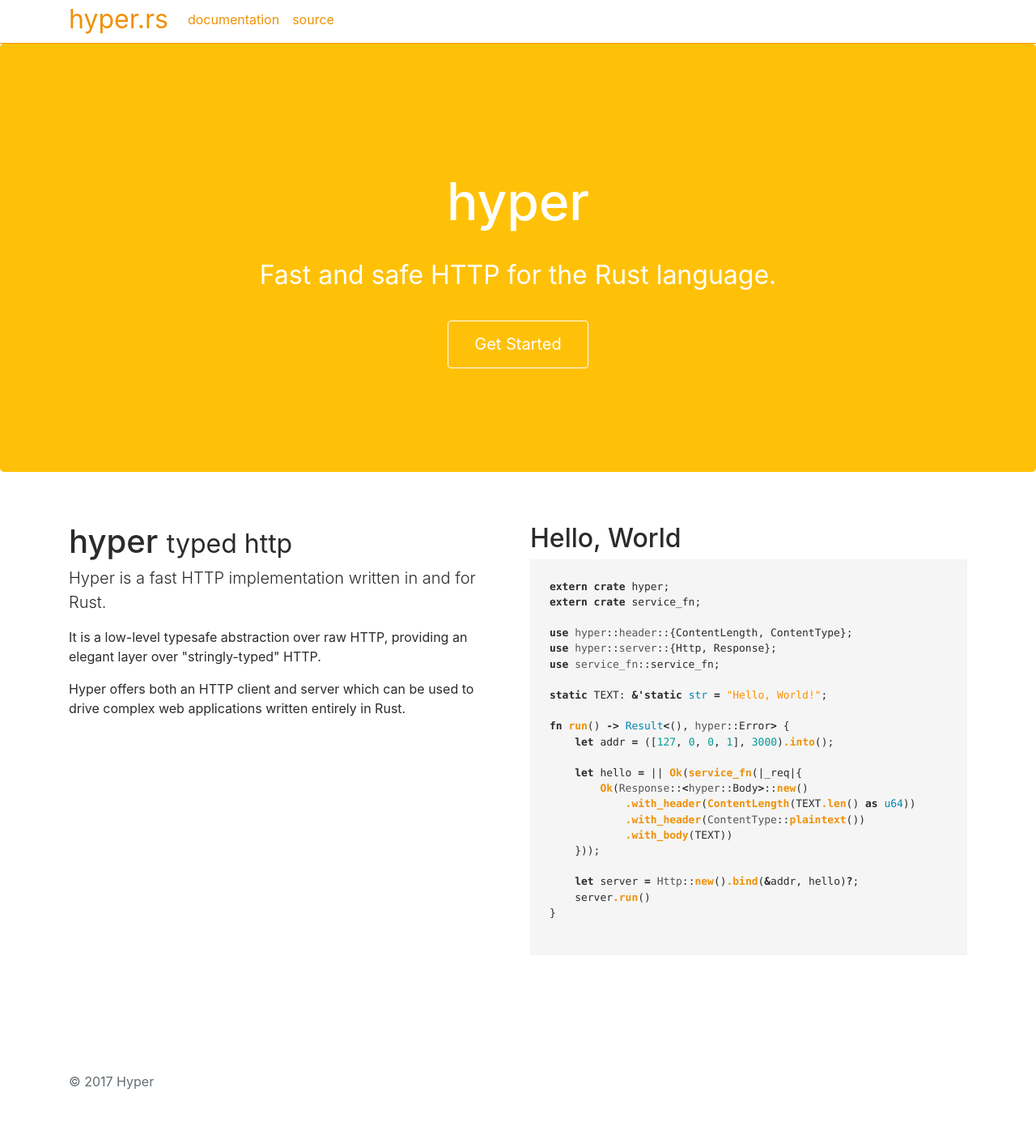
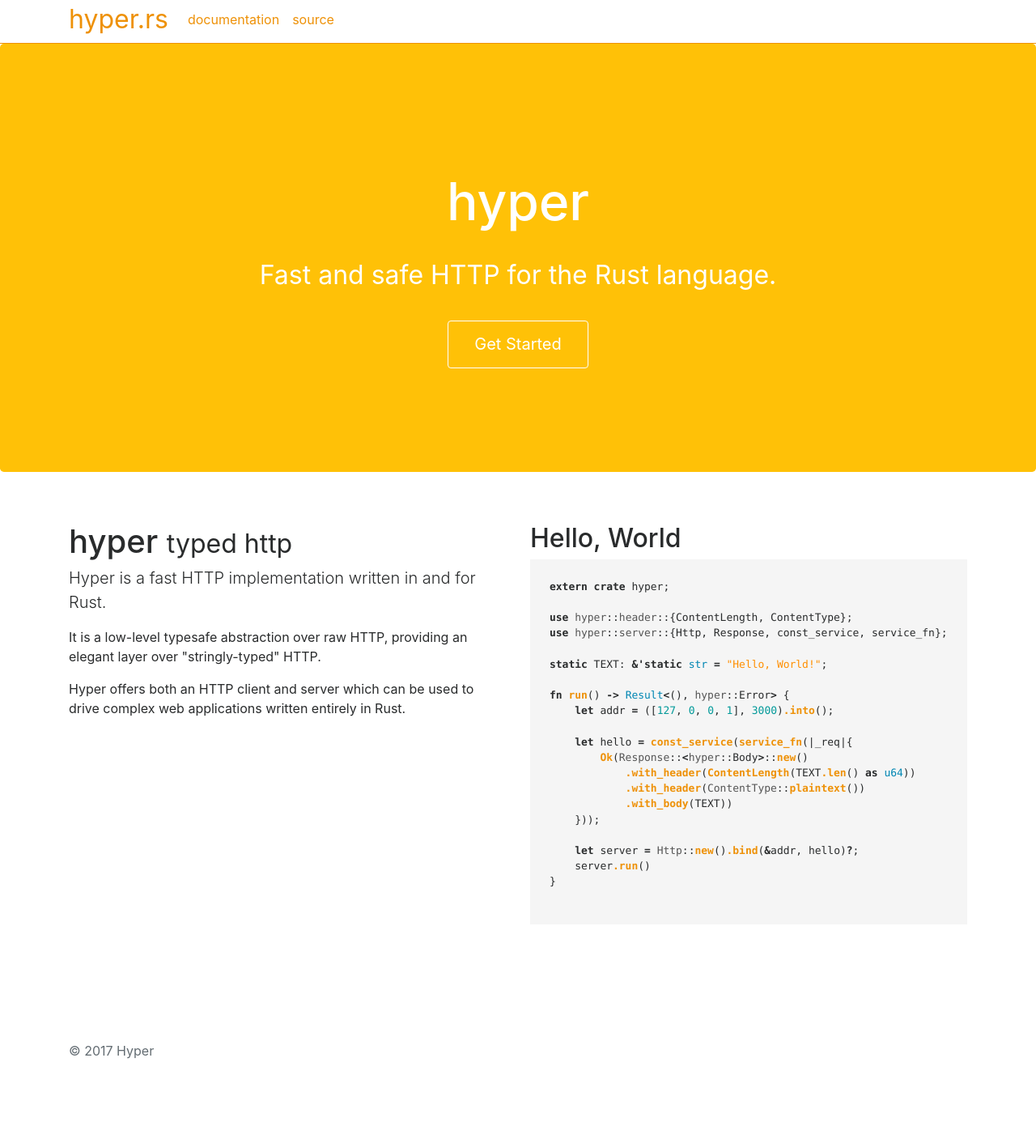
Before and after one commit to hyperium/hyperium.github.io, a Jekyll site: the page built from index.md, in a window 1280 px wide. Shown: the whole page at 81% size. Built offline with Jekyll 4.4.1, drawn with Linux system fonts in a browser that asks for light colours; after the commit the page ends 1374 px from its top, so only the background shows below that.

Commit message:
replace service_fn with hyper version

````diff
--- a/index.md
+++ b/index.md
@@ -5,18 +5,16 @@
 
 ```rust
 extern crate hyper;
-extern crate service_fn;
 
 use hyper::header::{ContentLength, ContentType};
-use hyper::server::{Http, Response};
-use service_fn::service_fn;
+use hyper::server::{Http, Response, const_service, service_fn};
 
 static TEXT: &'static str = "Hello, World!";
 
 fn run() -> Result<(), hyper::Error> {
     let addr = ([127, 0, 0, 1], 3000).into();
 
-    let hello = || Ok(service_fn(|_req|{
+    let hello = const_service(service_fn(|_req|{
         Ok(Response::<hyper::Body>::new()
             .with_header(ContentLength(TEXT.len() as u64))
             .with_header(ContentType::plaintext())
````
Also changed, not shown: 1 other file.
